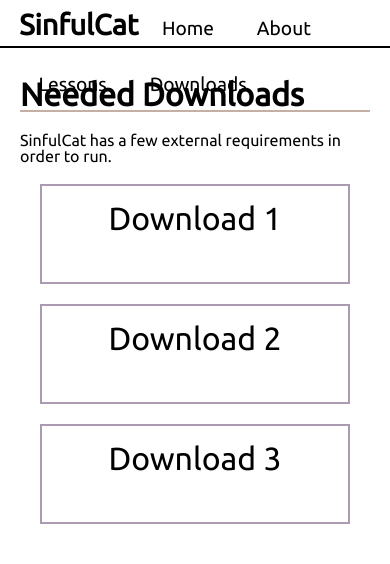
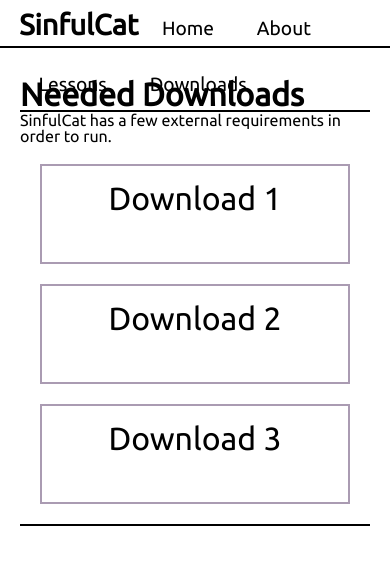
Before and after one commit to CSKingMartin/sinfulCatWebsite, a plain HTML site: page downloads.html in a window 390 px wide. Drawn offline with Linux system fonts and the light colour scheme.

Commit message:
mobile support

```diff
--- a/downloads.html
+++ b/downloads.html
@@ -4,6 +4,7 @@
 	<meta charset = "utf-8">
 	<title>SinfulCat -- Downloads</title>
 	<link rel="stylesheet" href="main.css"/>
+	<meta name="viewport" content="width=device-width, initial-scale=1">
 </head>
 
 <body>
@@ -21,8 +22,10 @@
 
 	<div class="layout">
 
+		<h1>Needed Downloads</h1>
+
 		<div class="content">
-			<h1>Needed Downloads</h1>
+
 
 			<p>SinfulCat has a few external requirements in order to run.</p>
 
--- a/main.css
+++ b/main.css
@@ -6,7 +6,7 @@
   max-width: 1240px;
   margin: auto; }
   .layout h1 {
-    border-bottom: 2px solid #C5AFA4; }
+    border-bottom: 2px solid #000000; }
   .layout + * {
     padding: 20px; }
   @media (min-width: 1000px) {
@@ -21,7 +21,8 @@
     .layout.layout-frame-wrapper > * + * {
       margin-left: 4%; } }
   .layout.layout-3wide {
-    margin-top: 0em; }
+    margin-top: 0em;
+    border-bottom: 2px solid #000000; }
     @media (min-width: 1000px) {
       .layout.layout-3wide > * {
         float: left; }
```
Also changed, not shown: about.html (+1 -0 lines), index.html (+1 -0 lines), lessons.html (+1 -0 lines).
